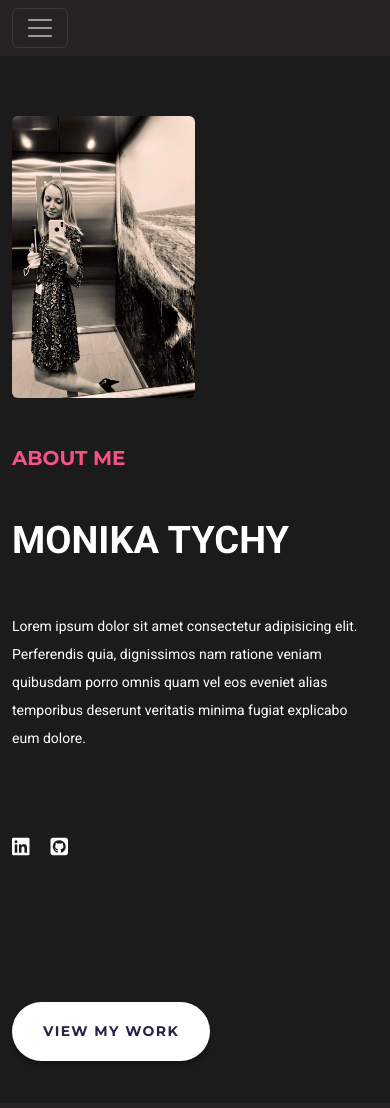
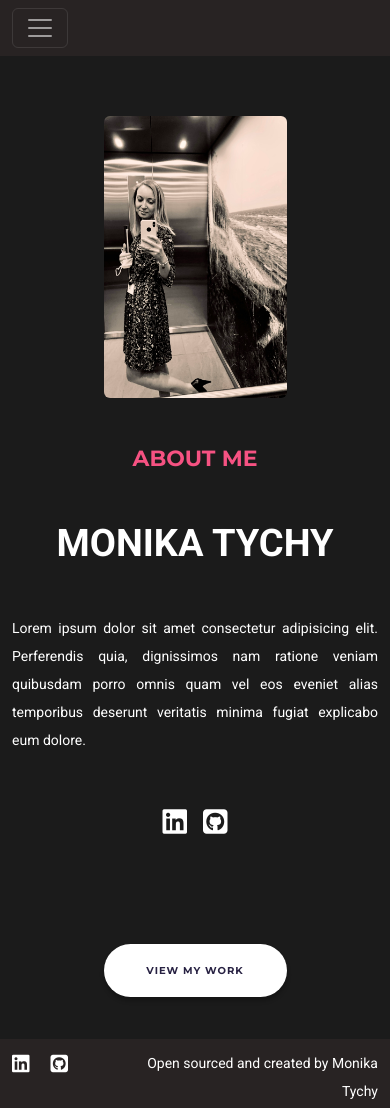
Before and after one commit to MonikaTychy/my-portfolio-project, a plain HTML site: page about.html in a window 390 px wide. Shown: the top 1108 px of the page. Drawn offline with nearby package versions, Linux system fonts and the light colour scheme.

Commit message:
polished responsive look

```diff
--- a/about.html
+++ b/about.html
@@ -44,10 +44,10 @@
                 <img src="/images/IMG-2063.jpg" class="img-fluid rounded hero-about-photo" alt="Monika's photo">
             </div>
             <div class="col-md-6 mt-5">
-                <h3 class="text-start mb-5">ABOUT ME</h3>
-                <h1 class="text-start mb-5">MONIKA TYCHY</h1>
-                <p class="text-start">Lorem ipsum dolor sit amet consectetur adipisicing elit. Perferendis quia, dignissimos nam ratione veniam quibusdam porro omnis quam vel eos eveniet alias temporibus deserunt veritatis minima fugiat explicabo eum dolore.</p>
-                <div class="contact-icons">
+                <h3 class="text-md-start mb-5">ABOUT ME</h3>
+                <h1 class="text-md-start mb-5">MONIKA TYCHY</h1>
+                <p class="text-md-start mb-5">Lorem ipsum dolor sit amet consectetur adipisicing elit. Perferendis quia, dignissimos nam ratione veniam quibusdam porro omnis quam vel eos eveniet alias temporibus deserunt veritatis minima fugiat explicabo eum dolore.</p>
+                <div class="d-flex justify-content-center justify-content-md-start contact-icons">
                     <a href="https://www.linkedin.com/in/monika-tychy-60215582/" target="_blank">
                         <i class="fa-brands fa-linkedin me-3"></i>
                     </a>
@@ -55,7 +55,7 @@
                     <i class="fa-brands fa-github-square"></i>
                     </a>
                 </div>
-                <a href="/work.html" class="btn btn-customized mb-5">view my work</a>
+                <a href="/work.html" class="btn btn-customized my-5">view my work</a>
             </div>
         </div>
     </div>
--- a/styles/portfolio.css
+++ b/styles/portfolio.css
@@ -34,7 +34,7 @@ h2 {
 
 h3 {
     font-family: var(--secondary-font-family);
-    font-size: 20px;
+    font-size: 28px;
     font-weight: bold;
     color: var(--secondary-color);
     text-align: center;
@@ -93,7 +93,7 @@ margin-left: 0;
 
 .contact-box {
     background-color: #282323;
-    margin-top: 100px;
+    margin: 70px 0;
     padding: 20px;
     border-radius: 8px;
 }
@@ -117,11 +117,10 @@ margin-left: 0;
 }
 
 .contact-icons {
-margin-top:80px;
-margin-bottom: 140px;
+margin-bottom: 100px;
+font-size: 28px;
 }
 
-.contact-icons,
 .footer-icons {
     text-align: start;
     font-size: 20px;
@@ -148,36 +147,50 @@ margin-bottom: 140px;
     text-decoration: none;
 }
 
-.email {
+.email,
+.phone-nr {
     color: var(--primary-color);
     font-size: 18px;
     text-decoration: none;
 }
 
-.email:hover {
+.email:hover,
+.phone-nr:hover {
     color: var(--primary-color);
     text-decoration: underline;
 }
 
 
-@media (max-width: 912px) {
+@media (max-width: 768px) {
     h1 {
         font-size: 38px;
+        text-align: center;
     }
 
     h2 {
         font-size: 18px;
+        text-align: center;
+    }
+
+    h3 {
+        font-size: 22px;
     }
 
     p {
         font-size: 14px;
     }
 
-    .contact-box {
-        margin: 80px auto;
+    .btn-customized {
+        font-size: 10px;
+        margin: 0 auto;
+        display: block;
+        width: 50%;
     }
 
     .hero-about-photo {
         width: 50%;
+        display: block;
+        margin: 0 auto
     }
+
 }
```
Also changed, not shown: contact.html (+1 -1 lines), work.html (+10 -10 lines).
